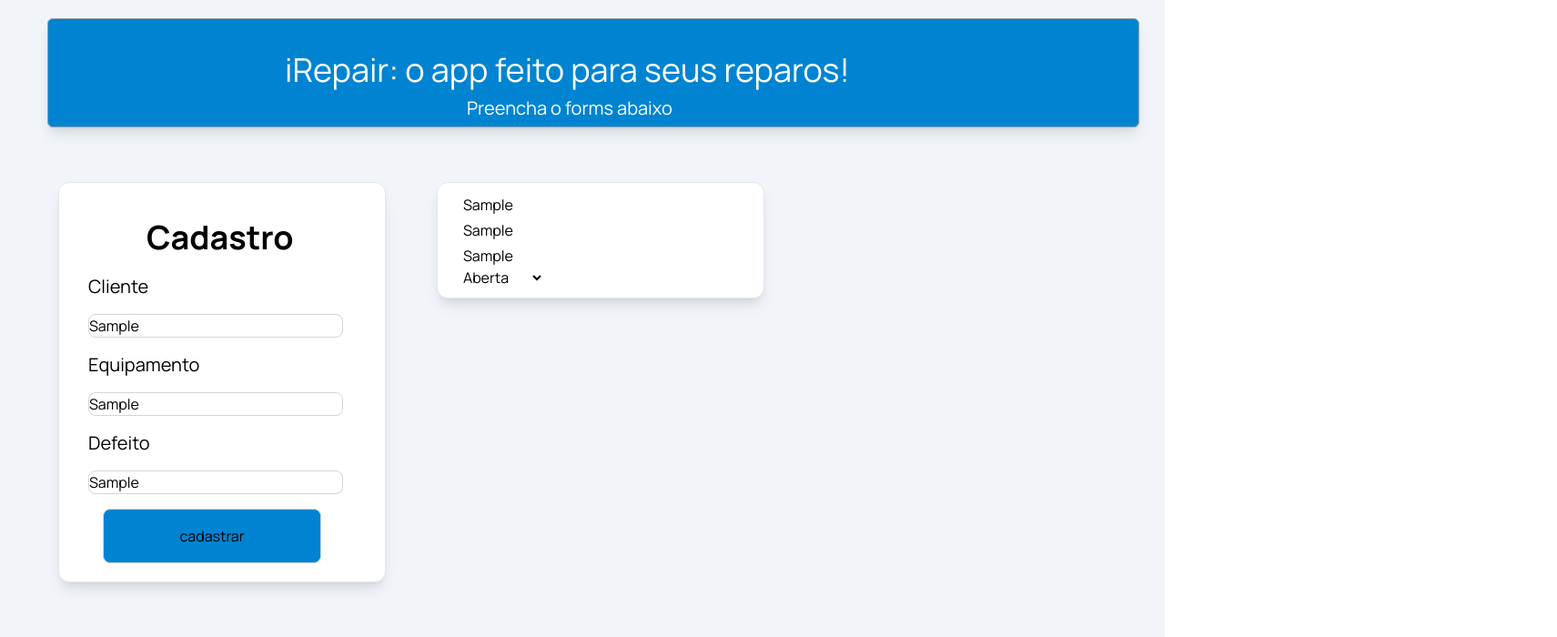
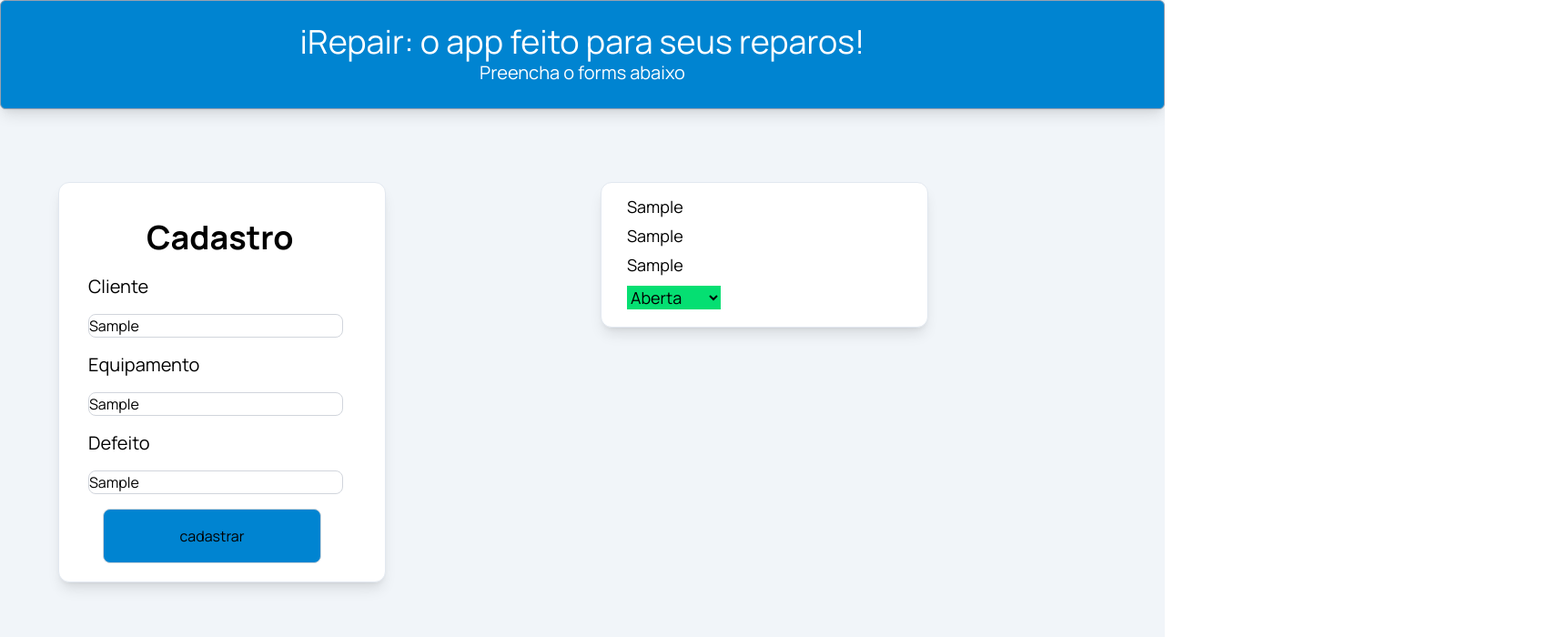
Before and after one commit to Johnnydpg/iRepair, a React (Vite) app: page / in a window 1280 px wide. Both pictures are taken after typing "Sample", "Sample", "Sample" into the empty fields and a click on the input "cadastrar". Shown: the top 700 px of the page at 91% size, 1711 px wide, since content can reach past the window. Built offline with nearby package versions, Linux system fonts and the light colour scheme.

Commit message:
style(dashboard): implementa a decoração dos cards

```diff
--- a/src/App.tsx
+++ b/src/App.tsx
@@ -10,7 +10,7 @@ function App() {
     setordem([...ordens, os]);
   }
   return (
-    <div className="min-h-screen font-[Manrope] bg-slate-100">
+    <div className="min-h-screen overflow-x-hidden font-[Manrope] bg-slate-100">
     <Header/>
     <FormOS cadastrar={adicionarPedido}/>
     <CardOS ordens = {ordens}/>
--- a/src/components/CardOS.tsx
+++ b/src/components/CardOS.tsx
@@ -1,20 +1,28 @@
 import type { User } from "./FormOS";
+import { useState } from "react";
 const CardOS = (props:{ordens:User[]})=>{
-
+    const [status, setStatus] =  useState<string[]>([]);
     return(
         <div>
-            <ul>
-                {props.ordens.map((User) => (
-                    <li className="translate-x-120 -translate-y-90 bg-white shadow-lg border border-slate-200 rounded-xl w-90 h-32">
+            <ul className="translate-x-165 -translate-y-90 flex flex-col gap-8">
+                {props.ordens.map((User, index) => (
+                    <li key= {index} className=" bg-white shadow-lg border border-slate-200 rounded-xl w-90 h-40 text-lg">
                         <h1 className="translate-x-7 translate-y-3">{User.name}</h1>
                         <h1 className="translate-x-7 translate-y-4">{User.Os}</h1>
                         <h1 className="translate-x-7 translate-y-5">{User.problem}</h1>
-                        <select className="translate-x-6 translate-y-5">
-                            <option>Aberta</option>
-                            <option>Finalizada</option>
+                        <select value={status[index]?? "Aberta"}
+                            onChange={(e) => {const novoStatus = [...status]; novoStatus[index] = e.target.value; setStatus(novoStatus);}}
+                            className={
+                            (status[index] ?? "Aberta") === "Aberta"
+                            ? "bg-green-400 translate-x-7 translate-y-7"
+                            : "bg-red-400 translate-x-7 translate-y-7"
+
+                            } >
+                            <option className="text-green-500">Aberta</option>
+                            <option className="text-red-500">Finalizada</option>
                         </select>
-                    </li>
-                ))}
+                    </li>))}
+
             </ul>
         </div>
     )
--- a/src/components/Header.tsx
+++ b/src/components/Header.tsx
@@ -1,8 +1,8 @@
 function Header(){
     return(
-        <header className="bg-sky-600 h-30 w-300 rounded-md translate-y-5 translate-x-13 border border-gray-400 shadow-lg">
-            <h1 className="text-white translate-y-9 translate-x-65 text-4xl">iRepair: o app feito para seus reparos!</h1>
-            <h3 className="text-white translate-y-11 translate-x-115 text-xl">Preencha o forms abaixo</h3>
+        <header className="bg-sky-600 h-30 w-full rounded-md border border-gray-400 shadow-lg flex flex-col justify-center items-center">
+            <h1 className="text-white text-4xl">iRepair: o app feito para seus reparos!</h1>
+            <h3 className="text-white text-xl">Preencha o forms abaixo</h3>
         </header>
     );
 }
```
